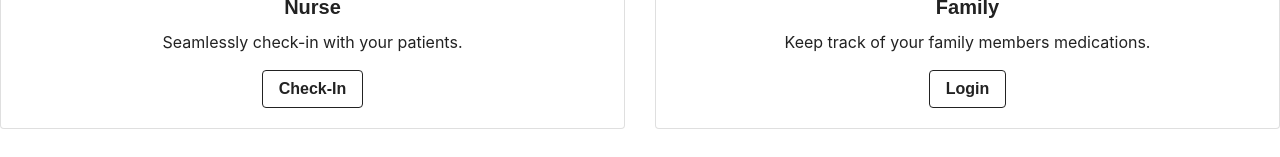
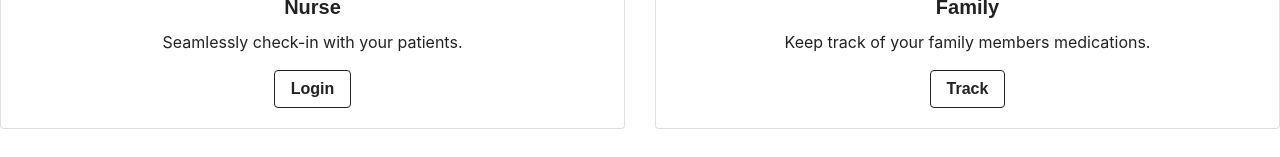
Before and after one commit to ksuares1/anticipate, a React (Create React App) app in the folder anticipate/: page / in a window 1280 px wide. Shown: the part 1503-1660 px from the top of the page. Built offline with nearby package versions, Linux system fonts and the light colour scheme; a web font is replaced by a local one.

Commit message:
changed text of card buttons

```diff
--- a/anticipate/src/components/Cards/Cards.js
+++ b/anticipate/src/components/Cards/Cards.js
@@ -11,7 +11,7 @@
                     <Card.Title>Nurse</Card.Title>
                     <Card.Text>
                         <p> Seamlessly check-in with your patients.</p>
-                        <Button variant="outline-dark">Check-In</Button>{' '}
+                        <Button variant="outline-dark">Login</Button>{' '}
                     </Card.Text>
                 </Card.Body>
             </Card>
@@ -21,7 +21,7 @@
                     <Card.Title>Family</Card.Title>
                     <Card.Text>
                         <p>Keep track of your family members medications.</p>
-                        <Button variant="outline-dark">Login</Button>{' '}
+                        <Button variant="outline-dark">Track</Button>{' '}
                     </Card.Text>
                 </Card.Body>
 
```
